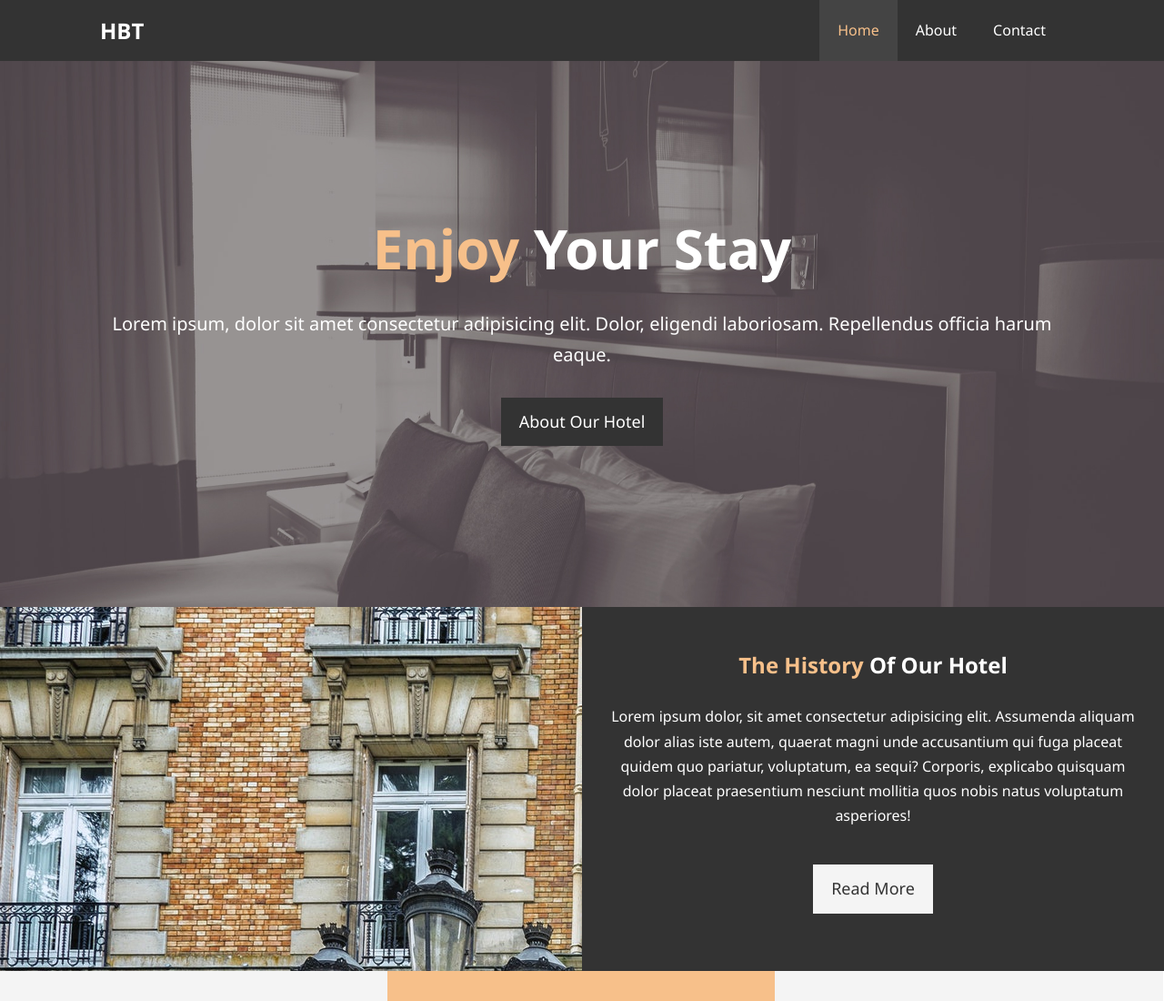
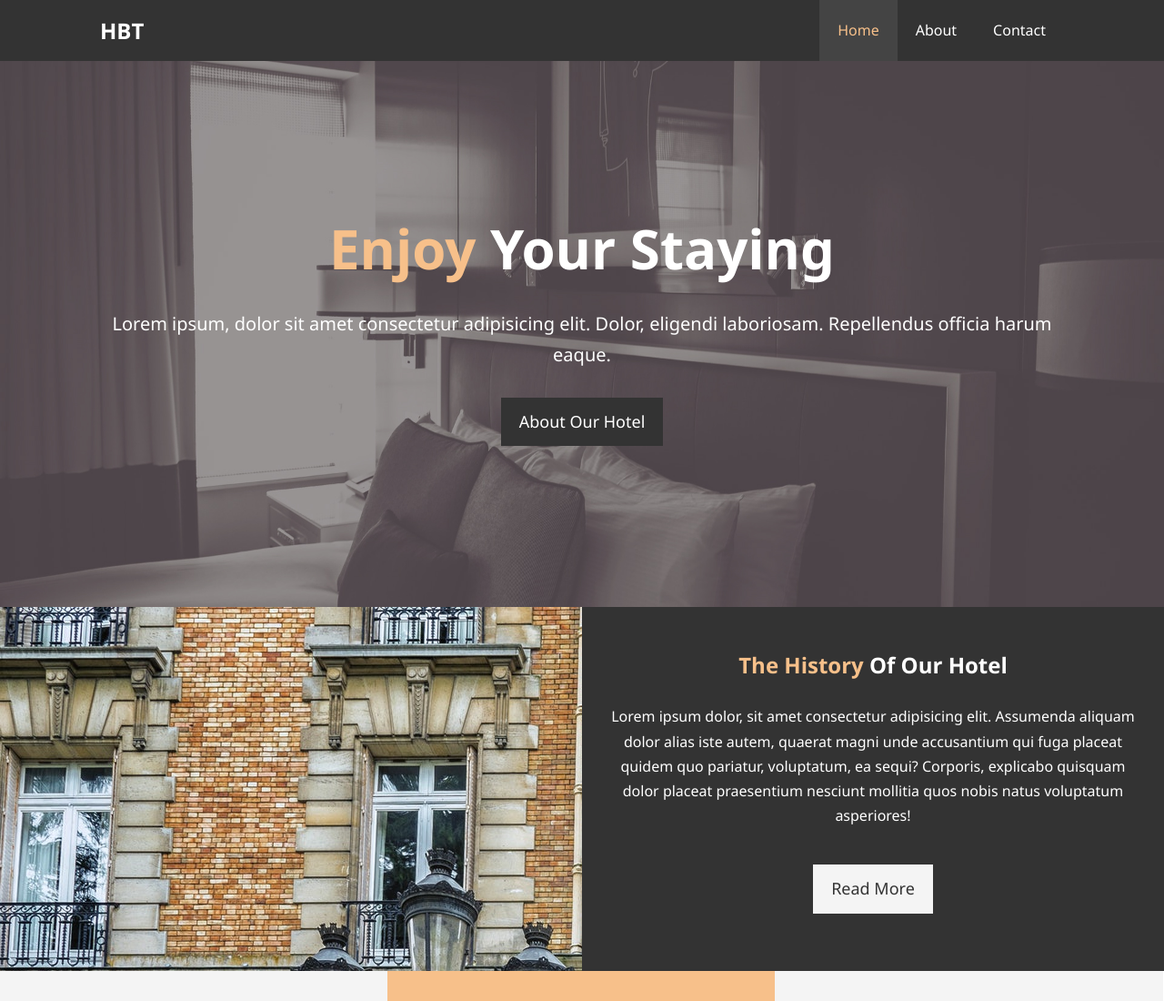
Before and after one commit to bundoski/HotelWebsite, a plain HTML site: page hotel_website/index.html in a window 1280 px wide. Shown: the top 1100 px of the page at 91% size. Drawn offline with Linux system fonts and the light colour scheme.

Commit message:
Update index.html

```diff
--- a/hotel_website/index.html
+++ b/hotel_website/index.html
@@ -26,7 +26,7 @@
     <div id="showcase">
       <div class="container">
         <div class="showcase-content">
-          <h1><span class="text-primary">Enjoy</span> Your Stay</h1>
+          <h1><span class="text-primary">Enjoy</span> Your Staying</h1>
           <p class="lead">Lorem ipsum, dolor sit amet consectetur adipisicing elit. Dolor, eligendi laboriosam. Repellendus officia harum eaque.</p>
           <a class="btn" href="about.html">About Our Hotel</a>
         </div>
```
